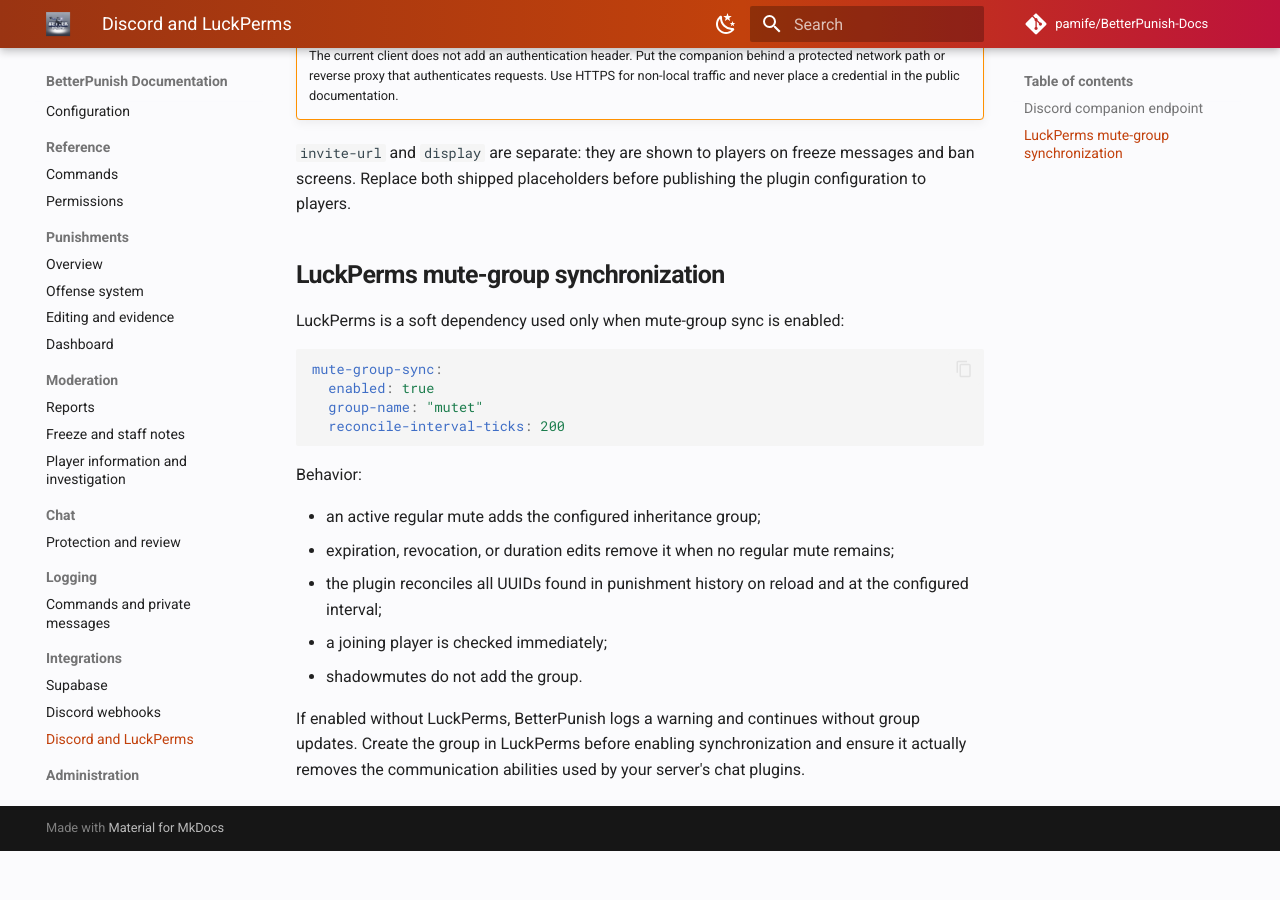
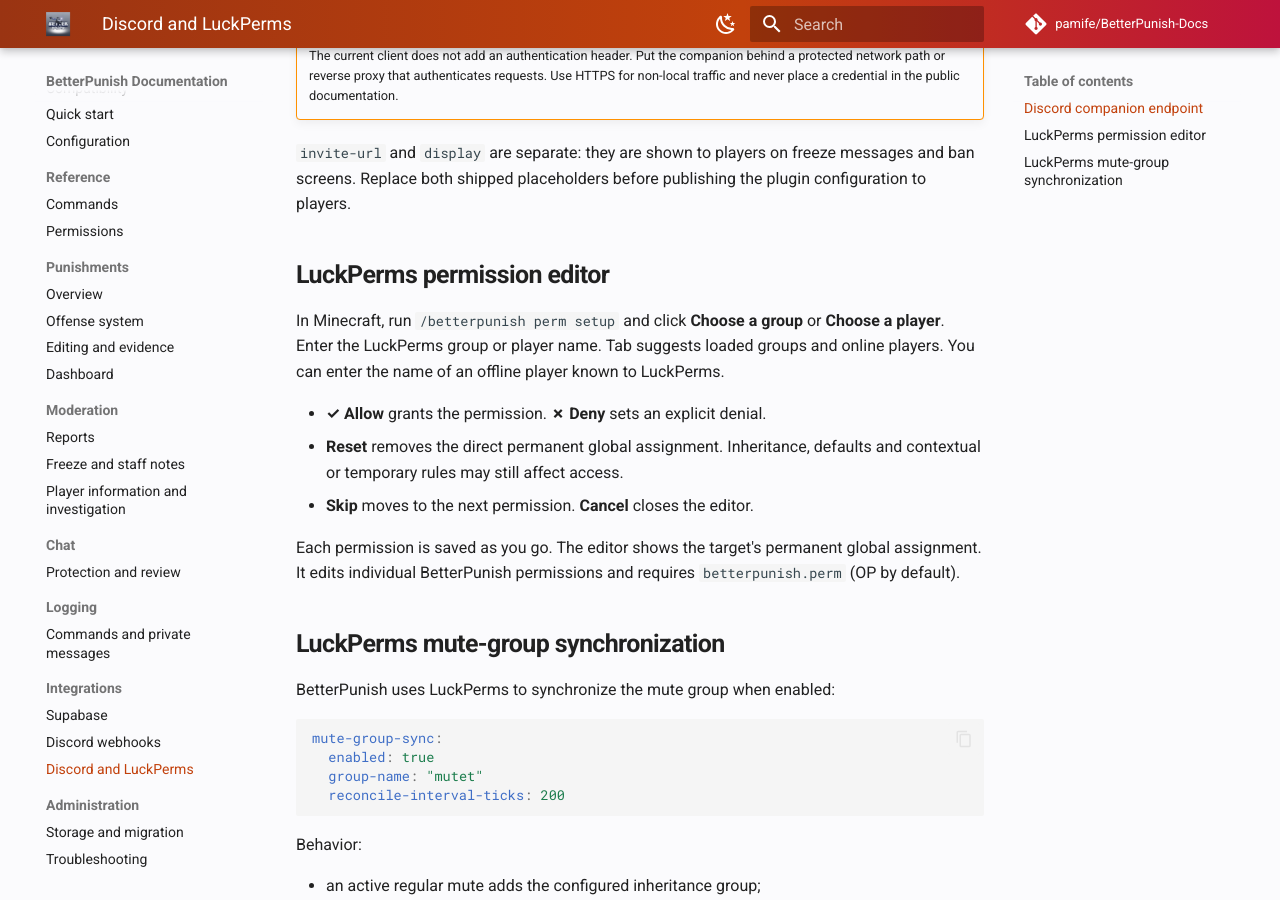
Before and after one commit to pamife/BetterPunish-Docs, an MkDocs documentation site: the page built from docs/integrations/discord-and-luckperms.md, in a window 1280 px wide and 900 px high, scrolled down 794 px. Built offline with MkDocs 1.6.1 and Material for MkDocs 9.7.7, drawn with Linux system fonts in a browser that asks for light colours; comment, search, counter and statistics services are not loaded; before the commit the page ends 1645 px from its top, so only the background shows below that.

Commit message:
docs: describe the LuckPerms chat permission editor

````diff
--- a/docs/integrations/discord-and-luckperms.md
+++ b/docs/integrations/discord-and-luckperms.md
@@ -29,9 +29,19 @@ The body contains the event type, player UUID and name, actor name, reason, dura
 
 `invite-url` and `display` are separate: they are shown to players on freeze messages and ban screens. Replace both shipped placeholders before publishing the plugin configuration to players.
 
+## LuckPerms permission editor
+
+In Minecraft, run `/betterpunish perm setup` and click **Choose a group** or **Choose a player**. Enter the LuckPerms group or player name. Tab suggests loaded groups and online players. You can enter the name of an offline player known to LuckPerms.
+
+- **✓ Allow** grants the permission. **✗ Deny** sets an explicit denial.
+- **Reset** removes the direct permanent global assignment. Inheritance, defaults and contextual or temporary rules may still affect access.
+- **Skip** moves to the next permission. **Cancel** closes the editor.
+
+Each permission is saved as you go. The editor shows the target's permanent global assignment. It edits individual BetterPunish permissions and requires `betterpunish.perm` (OP by default).
+
 ## LuckPerms mute-group synchronization
 
-LuckPerms is a soft dependency used only when mute-group sync is enabled:
+BetterPunish uses LuckPerms to synchronize the mute group when enabled:
 
 ```yaml
 mute-group-sync:
````
Also changed, not shown: docs/getting-started/compatibility.md (+4 -0 lines), docs/getting-started/installation.md (+1 -1 lines), docs/reference/commands.md (+13 -0 lines), docs/reference/permissions.md (+3 -0 lines).
